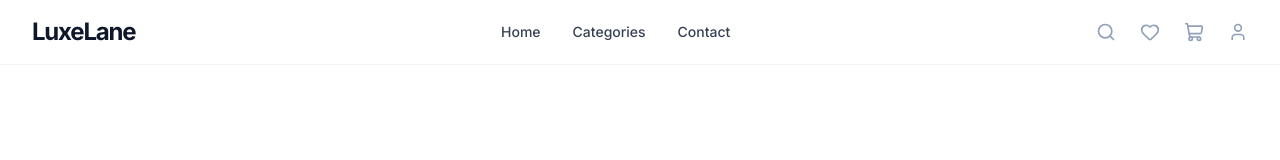
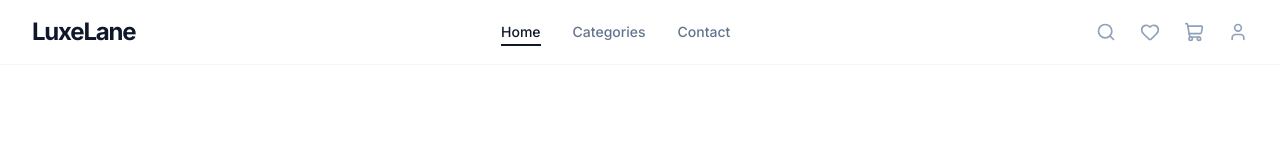
Before and after one commit to maira32/ecom-store, a Next.js app: page / in a window 1280 px wide. Shown: the top 160 px of the page. Built offline with nearby package versions, Linux system fonts and the light colour scheme.

Commit message:
navbar highlighted

```diff
--- a/src/components/shared/Navbar.tsx
+++ b/src/components/shared/Navbar.tsx
@@ -1,11 +1,19 @@
 'use client';
 
 import Link from 'next/link';
-import { ShoppingCart, User, Search, Menu, Heart } from 'lucide-react';
+import { usePathname } from 'next/navigation';
+import { ShoppingCart, User, Search, Heart } from 'lucide-react';
 import { useCartStore } from '@/lib/store';
 
 export default function Navbar() {
+  const pathname = usePathname();
   const totalItems = useCartStore((state) => state.totalItems());
+
+  const navLinks = [
+    { name: 'Home', href: '/' },
+    { name: 'Categories', href: '/categories' },
+    { name: 'Contact', href: '/contact' },
+  ];
 
   return (
     <nav className="border-b border-slate-100 bg-white sticky top-0 z-50">
@@ -19,26 +27,50 @@ export default function Navbar() {
           </div>
 
           <div className="hidden md:flex space-x-8">
-            <Link href="/" className="text-sm font-medium text-gray-700 hover:text-black transition">
-              Home
-            </Link>
-            <Link href="/categories" className="text-sm font-medium text-gray-700 hover:text-black transition">
-              Categories
-            </Link>
-            <Link href="/contact" className="text-sm font-medium text-gray-700 hover:text-black transition">
-              Contact
-            </Link>
+            {navLinks.map((link) => {
+              const isActive = pathname === link.href;
+
+              return (
+                <Link
+                  key={link.name}
+                  href={link.href}
+                  className={`text-sm font-medium transition-colors pt-1 ${
+                    isActive
+                      ? 'text-slate-900 border-b-2 border-slate-900 pb-[2px]'
+                      : 'text-slate-500 hover:text-slate-900 pb-[4px]'
+                  }`}
+                >
+                  {link.name}
+                </Link>
+              );
+            })}
           </div>
+
           <div className="flex items-center space-x-6">
+
             <button className="text-slate-400 hover:text-slate-900 transition-colors">
               <Search className="w-5 h-5" />
             </button>
 
-            <Link href="/wishlist" className="text-slate-400 hover:text-slate-900 transition-colors">
+            <Link
+              href="/wishlist"
+              className={`transition-colors ${
+                pathname === '/wishlist'
+                  ? 'text-slate-900'
+                  : 'text-slate-400 hover:text-slate-900'
+              }`}
+            >
               <Heart className="w-5 h-5" />
             </Link>
 
-            <Link href="/cart" className="relative text-slate-400 hover:text-slate-900 transition-colors">
+            <Link
+              href="/cart"
+              className={`relative transition-colors ${
+                pathname === '/cart'
+                  ? 'text-slate-900'
+                  : 'text-slate-400 hover:text-slate-900'
+              }`}
+            >
               <ShoppingCart className="w-5 h-5" />
               {totalItems > 0 && (
                 <span className="absolute -top-2 -right-2 bg-slate-900 text-white text-[10px] font-bold w-4 h-4 rounded-full flex items-center justify-center">
@@ -47,10 +79,19 @@ export default function Navbar() {
               )}
             </Link>
 
-            <Link href="/login" className="text-slate-400 hover:text-slate-900 transition-colors">
+            <Link
+              href="/login"
+              className={`transition-colors ${
+                pathname.startsWith('/login') || pathname.startsWith('/dashboard')
+                  ? 'text-slate-900'
+                  : 'text-slate-400 hover:text-slate-900'
+              }`}
+            >
               <User className="w-5 h-5" />
             </Link>
+
           </div>
+
         </div>
       </div>
     </nav>
```
